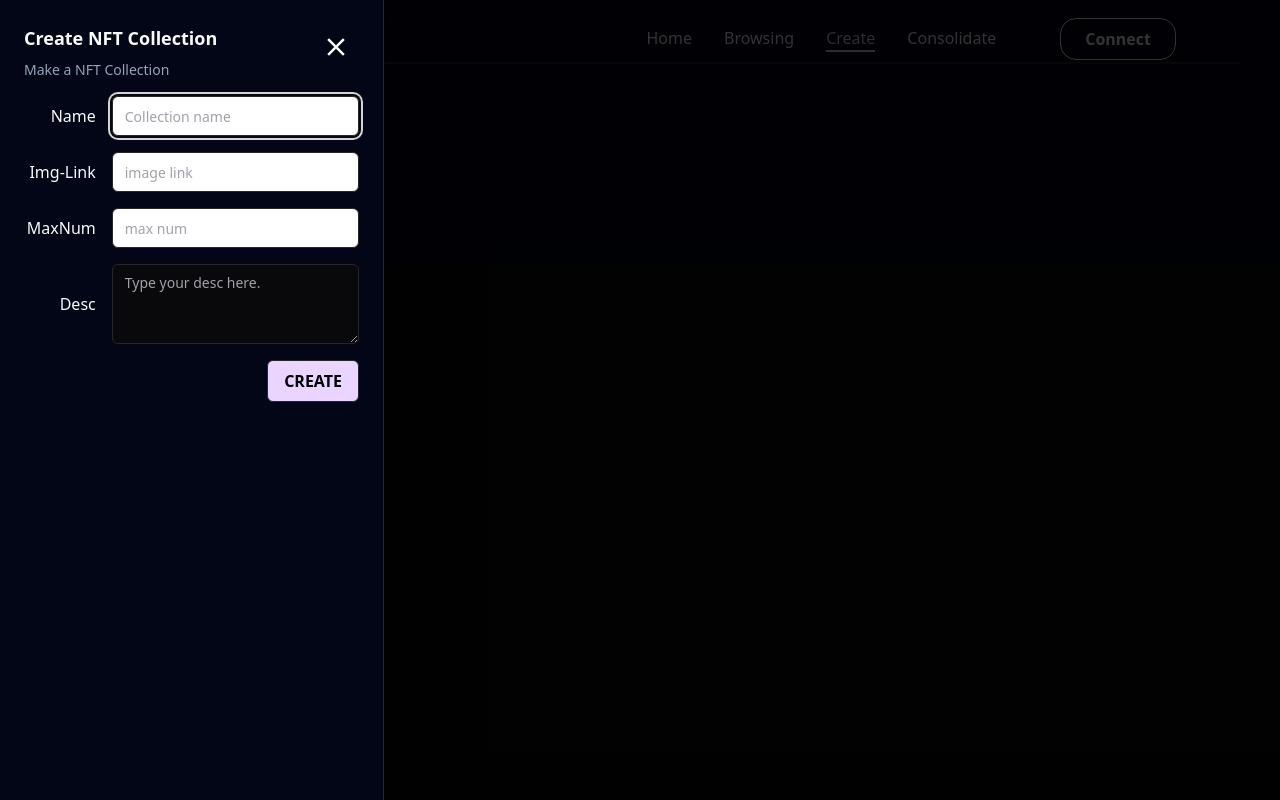
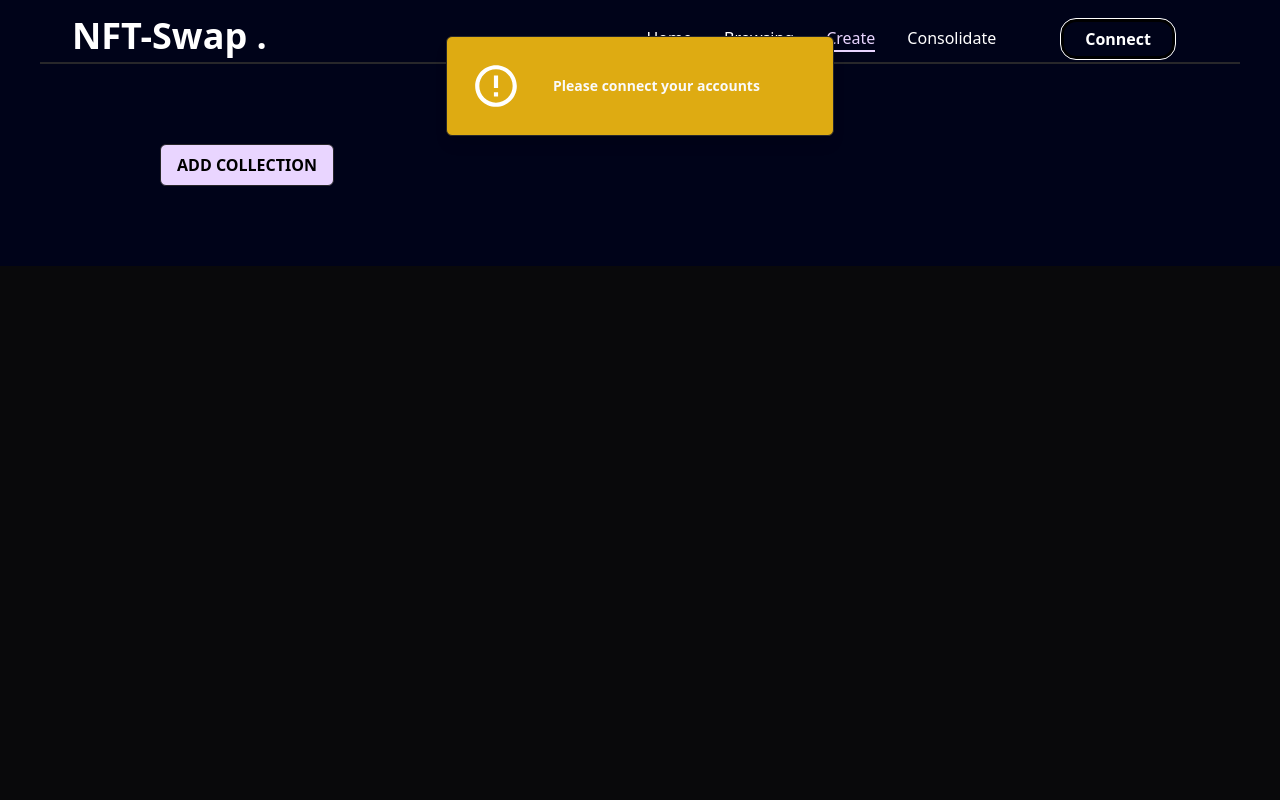
Before and after one commit to vv1133/nft_swap, a Next.js app in the folder nft_swap_web/: page /create in a window 1280 px wide. Both pictures are taken after a click on the button "ADD COLLECTION". Built offline with nearby package versions, Linux system fonts and the light colour scheme.

Commit message:
open sheet bug

```diff
--- a/nft_swap_web/app/(root)/create/page.tsx
+++ b/nft_swap_web/app/(root)/create/page.tsx
@@ -55,7 +55,7 @@ interface CollectionData {
 }
 const Create = () => {
   const [allDatas, setAllDatas] = useState<CollectionData[]>([]);
-
+  const [isSheetOpen, setIsSheetOpen] = useState(false);
   const { toast } = useToast();
   const { api, allAccounts, injector, extensionEnabled, pending, setPending } =
     useSubstrateContext();
@@ -109,13 +109,6 @@ const Create = () => {
 
   const handleCreate = async (event: FormEvent<HTMLFormElement>) => {
     event.preventDefault();
-
-    console.log("点击创建");
-    console.log("api", api);
-    if (!api) {
-      alert("请关联账户");
-      return;
-    }
 
     console.log(event);
     const formData = new FormData(event.currentTarget);
@@ -248,12 +241,36 @@ const Create = () => {
       <Header />
       <div className="max-w-[80%] w-full">
         <div className="w-15 relative  flex max-w-sm items-center space-x-2 my-20">
-          <Sheet>
-            <SheetTrigger asChild>
-              <button className="px-4 py-2 rounded-md border font-semibold border-white-300 uppercase bg-purple-200 text-black text- hover:-translate-y-1 transform transition duration-200 hover:shadow-md">
-                Add Collection
-              </button>
-            </SheetTrigger>
+          {/* <SheetTrigger asChild> */}
+          <button
+            onClick={() => {
+              console.log("点击创建");
+              if (!api) {
+                toast({
+                  title: (
+                    <div className="flex items-center">
+                      <RiErrorWarningLine
+                        size={50}
+                        style={{ fill: "white", marginRight: "2rem" }}
+                      />
+                      Please connect your accounts
+                    </div>
+                  ),
+                  variant: "warning",
+                });
+                return;
+              } else {
+                console.log("api", api);
+
+                setIsSheetOpen(true);
+              }
+            }}
+            className="px-4 py-2 rounded-md border font-semibold border-white-300 uppercase bg-purple-200 text-black text- hover:-translate-y-1 transform transition duration-200 hover:shadow-md"
+          >
+            Add Collection
+          </button>
+          {/* </SheetTrigger> */}
+          <Sheet open={isSheetOpen} onOpenChange={setIsSheetOpen}>
             <SheetContent
               side="left"
               className="w-[480px] sm:w-[540px] bg-white"
--- a/nft_swap_web/components/ui/sheet-box.tsx
+++ b/nft_swap_web/components/ui/sheet-box.tsx
@@ -69,7 +69,7 @@ const SheetContent = React.forwardRef<
       <SheetTitle></SheetTitle>
       <SheetDescription></SheetDescription>
 
-      <SheetPrimitive.Close className="absolute right-8 top-8 transition-opacity outline-none">
+      <SheetPrimitive.Close  className="absolute right-8 top-8 transition-opacity outline-none">
         <IoMdClose className="text-3xl text-white" />
         <span className="sr-only">Close</span>
       </SheetPrimitive.Close>
```
